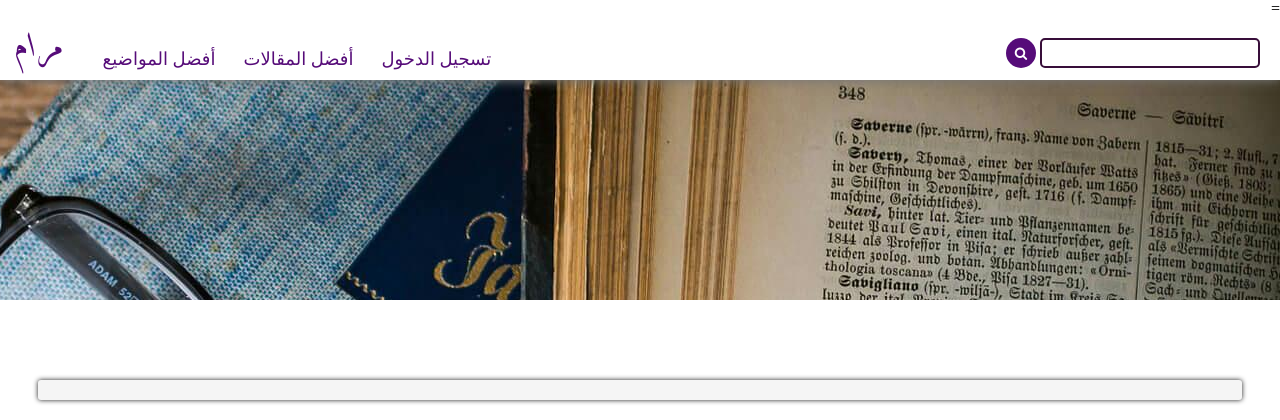
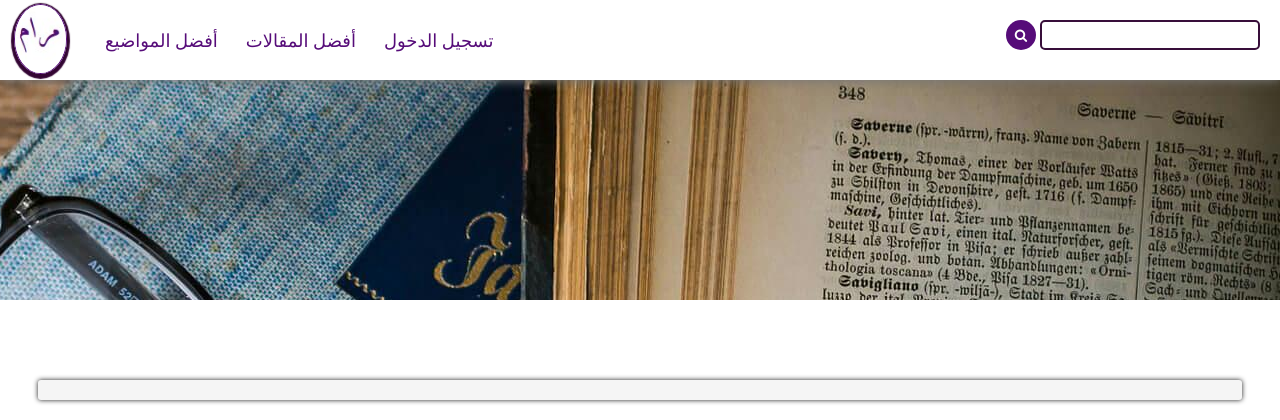
Before and after one commit to JackB010/mram-magazne, a Django app: template templates/articles/post.html in a window 1280 px wide. Shown: the top 420 px of the page. Run offline with Django 3.2, Linux system fonts and the light colour scheme; the template is opened without the code that fills it, so the values that code supplies are empty; some libraries are stand-ins or nearby versions.

Commit message:
A003: mess with  the brand and fix the count comment

```diff
--- a/static/css/_base.css
+++ b/static/css/_base.css
@@ -1,4 +1,3 @@
-@import url('https://fonts.googleapis.com/css2?family=Amiri:ital@1&display=swap');
 
 * {
   box-sizing: border-box;
@@ -17,6 +16,9 @@ a:visited {
   text-decoration: none;
   color: rgb(0, 140, 255);
   font-size: 18px;
+}
+a:active, input:focus, button:active{
+  outline: none;
 }
 i:active {
   transform: scale(1.1);
@@ -470,7 +472,7 @@ nav div {
   position: fixed;
   width: 100%;
   background-color: rgba(255,255,255,1);
-  z-index: 1;
+  z-index: 101;
   height: 80px;
   box-shadow: #777 0 1px 10px;
 }
@@ -492,22 +494,23 @@ nav ul li a:hover{
   box-shadow: #aaa 0 1px 10px;
 }
 
-nav div ul li:first-child a:hover{
+nav div ul li:first-child a:hover {
   background-color: white;
-  color: rgb(86, 12, 121);
   box-shadow: none;
-  padding: 20px 0;
-  font-size: 34px;
+  padding: 0;
 }
-nav div ul li:first-child a{
-  font-size: 34px;
+nav div ul img{
+  height: 70px;
+  border: rgb(86, 12, 121) 1px solid;
+  border-radius: 50%;
+  outline:none;
+  box-shadow: rgb(51, 5, 51)   0 2px 1px 3px ;
+
+
 }
-nav div ul li:first-child a:active{
-  outline: none;
-}
+
 nav div ul li:first-child  {
-  font-family: Amiri;
-  margin-top: -60px;
+  margin-top: -56px;
   padding-right: 20px;
 }
 
@@ -526,10 +529,6 @@ nav div form label input {
   height: 30px;
   width: 220px;
 }
-nav div form label input:focus{
-
-  outline: none;
-}
 nav div form {
   margin-top: 20px;
   padding-right :20px;
@@ -538,7 +537,7 @@ nav div form {
 /* ######################################## */
 /* ###########    FOOTER     ############### */
 
-footer{
+.nav-footer{
 position: relative;
 top: 100%;
 width: 100%;
@@ -559,20 +558,6 @@ background-color: #333;
   }
 }
 
-
-
-
-
-
-
-
-
-
-
-
-
-
-
   .delete_comment {
     float: left;
     border: none;
@@ -587,7 +572,6 @@ background-color: #333;
     margin: 8px 0;
     color: rgb(75, 65, 65);
   }
-
   .comment {
     padding-right: 30px;
   }
@@ -605,8 +589,6 @@ background-color: #333;
     margin: 0 auto;
     font-size: 29px;
   }
-
-
 
   #post_info img,
   .user img,
--- a/templates/layout/footer.html
+++ b/templates/layout/footer.html
@@ -1,4 +1,4 @@
-<footer>
+<footer class="nav-footer">
 
     <div><i class="fa fa-instagram" aria-hidden="true"></i> </div>
 </footer>
--- a/templates/layout/navbar.html
+++ b/templates/layout/navbar.html
@@ -1,6 +1,6 @@
-
+{% load static %}
 <nav>
-    <div>=
+    <div>
         {% block search %}
         <form action="{% url 'search' %}" method="GET" class='search_form'>
             <label>
@@ -11,7 +11,7 @@
         {% endblock %}
 
             <ul>
-                <li><a href="{% url  'posts' %}" id="home" >مرام</a></li>
+                <li><a href="{% url  'posts' %}" id="home" ><img src="{% static 'imgs/brand.jpg' %}"></a></li>
                 <li><a href="{% url 'top_tags' %}">أفضل المواضيع</a></li>
                 <li><a href="{% url 'top_posts' %}">أفضل المقالات</a></li>
                 {% if request.user.is_authenticated %}
```
Also changed, not shown: static/imgs/brand.jpg (added).
